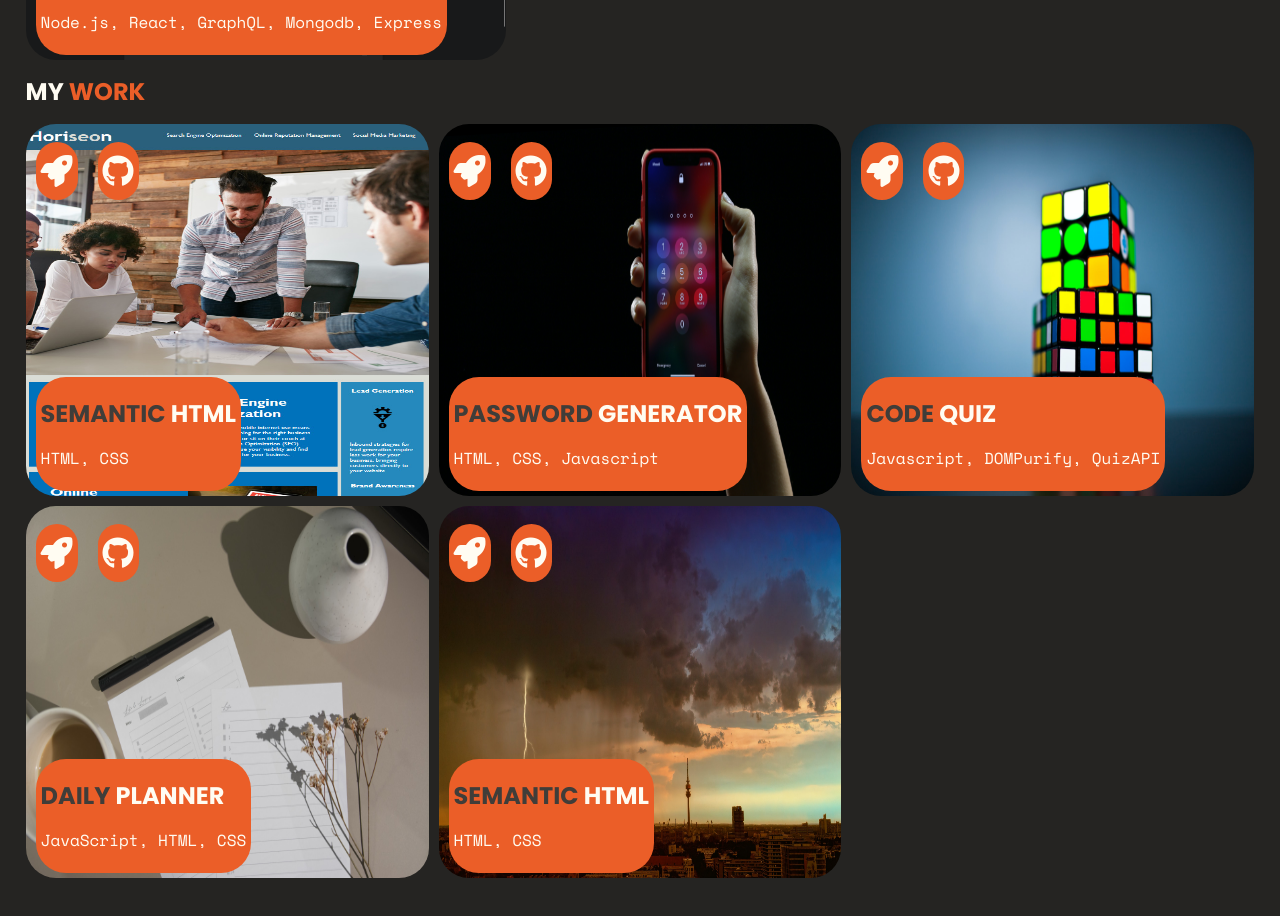
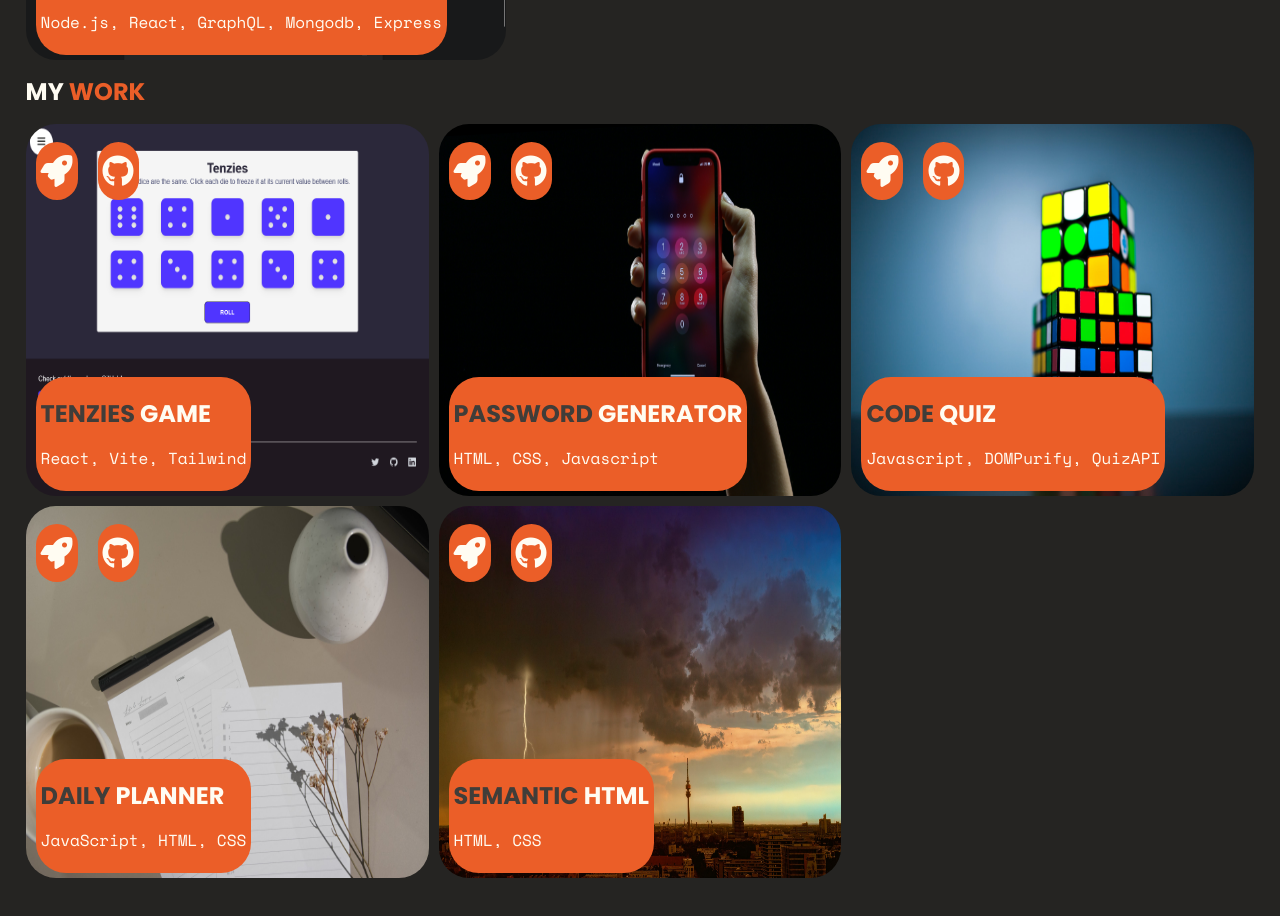
Before and after one commit to TheInfamousGrim/george-fincher-react-portfolio, a React (Vite) app: page /george-fincher-react-portfolio/portfolio in a window 1280 px wide. Shown: the part 1480-2396 px from the top of the page. Built offline with nearby package versions, Linux system fonts and the light colour scheme.

Commit message:
Feat 🎯: Remove semantic HTML add Tenzies game
Removed the semantic HTML project and replaced it with the tenzies
react project.

```diff
--- a/package.json
+++ b/package.json
@@ -7,6 +7,7 @@
     "dev": "vite",
     "build": "vite build",
     "preview": "vite preview",
+    "predeploy": "npm run build",
     "deploy": "gh-pages -d dist"
   },
   "dependencies": {
@@ -25,5 +26,5 @@
     "gh-pages": "^4.0.0",
     "vite": "^3.2.3"
   },
-  "homepage": "https://github.com/TheInfamousGrim/george-fincher-react-portfolio"
+  "homepage": "https://theinfamousgrim.github.io/george-fincher-react-portfolio"
 }
--- a/src/App.css
+++ b/src/App.css
@@ -439,20 +439,6 @@ main {
   background-color: var(--flame);
 }
 
-/* cards hover and focus states */
-.portfolio-cards-general-container:hover #general-card-title-id h2,
-.portfolio-cards-general-container:focus #general-card-title-id h2 {
-  transition: color var(--transition-hover) ease;
-  color: var(--black-olive);
-}
-
-.portfolio-cards-general-container:hover #general-card-title-id,
-.portfolio-cards-general-container:focus #general-card-title-id {
-  transition: background-color var(--transition-hover) ease;
-  background-color: var(--floral-white);
-  color: var(--black-olive);
-}
-
 /* general card stylings */
 
 .main-card-title-container {
--- a/src/components/Portfolio.jsx
+++ b/src/components/Portfolio.jsx
@@ -6,7 +6,7 @@ import PortfolioCards from './PortfolioCards';
 import zenfociImg from '../assets/imgs/Screenshot-ZenFoci-Lifestyle.png';
 import uoeImg from '../assets/imgs/screenshot-UOE-merch-shop.png';
 import fakebookImg from '../assets/imgs/Fakebook-screenshot.png';
-import semImg from '../assets/imgs/semantic-refactor-site-image.jpg';
+import tenziesImg from '../assets/imgs/Tenzies-game-react-GrimFunk-development.png';
 import passImg from '../assets/imgs/password-generator-image.jpg';
 import quizImg from '../assets/imgs/code-quiz-image.jpg';
 import schedImg from '../assets/imgs/day-planner-image.jpg';
@@ -47,17 +47,17 @@ const projectData = [
 
 const portfolioData = [
     {
-        id: 3,
-        img: semImg,
-        altText: 'an seo site with a header, a large hero image of a boardroom just below with content below that',
-        titleFirst: 'Semantic',
-        titleSecond: 'HTML',
-        techTags: 'HTML, CSS',
-        live: 'https://theinfamousgrim.github.io/Code-Refactor-Horiseon/',
-        github: 'https://github.com/TheInfamousGrim/Code-Refactor-Horiseon',
+        id: 4,
+        img: tenziesImg,
+        altText: 'A tenzies game site made with react',
+        titleFirst: 'Tenzies',
+        titleSecond: 'Game',
+        techTags: 'React, Vite, Tailwind',
+        live: 'https://tenzies-game-react-ten.vercel.app/',
+        github: 'https://github.com/TheInfamousGrim/Tenzies-Game-React',
     },
     {
-        id: 4,
+        id: 5,
         img: passImg,
         altText: 'an iphone being held by a hand with a locked screen showing',
         titleFirst: 'Password',
@@ -67,7 +67,7 @@ const portfolioData = [
         github: 'https://github.com/TheInfamousGrim/parakeet-password-generator',
     },
     {
-        id: 5,
+        id: 6,
         img: quizImg,
         altText: 'two rubix cubes stacked on top of each other that are unaligned',
         titleFirst: 'Code',
@@ -77,7 +77,7 @@ const portfolioData = [
         github: 'https://github.com/TheInfamousGrim/code-quiz-vanilla-js',
     },
     {
-        id: 6,
+        id: 7,
         img: schedImg,
         altText:
             'a granite desk with an assortment of items such as a planner on a sheet of paper, a pencil and an empty mug of coffee',
@@ -88,7 +88,7 @@ const portfolioData = [
         github: 'https://github.com/TheInfamousGrim/personal-work-day-scheduler',
     },
     {
-        id: 7,
+        id: 8,
         img: weatherImg,
         altText:
             'A city with a sky split in two, stormy clouds with a lightning bolt on the left and blue sky on the right',
```
Also changed, not shown: src/assets/imgs/Tenzies-game-react-GrimFunk-development.png (added).
